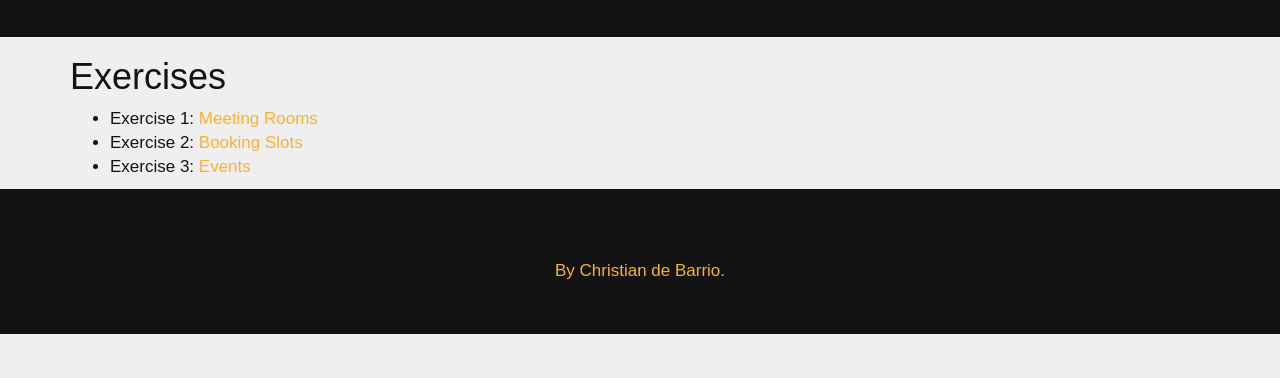
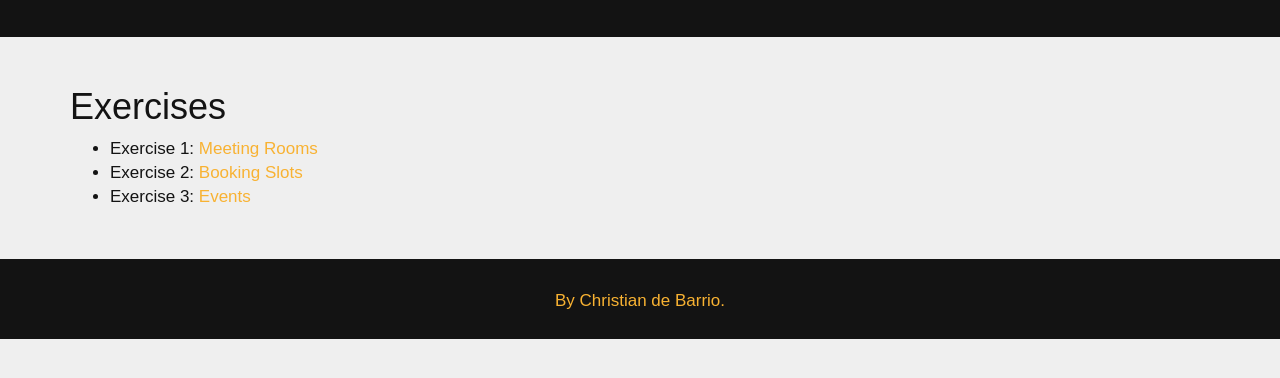
Before and after one commit to christiandebarrio/TechHub-exercises, a plain HTML site: page app/index.html in a window 1280 px wide. Shown: the part 208-586 px from the top of the page. Drawn offline with Linux system fonts and the light colour scheme; a web font is replaced by a local one.

Commit message:
style footer and content

```diff
--- a/app/index.html
+++ b/app/index.html
@@ -29,7 +29,7 @@
     </div>
   </header>
 
-  <div ng-view autoscroll="true"></div>
+  <div ng-view autoscroll="true" class="content"></div>
 
   <footer>
     <div id="footer-container" class="container">
--- a/app/styles/sass/app.sass
+++ b/app/styles/sass/app.sass
@@ -29,12 +29,16 @@ footer
   background-color: $dark
   color: $yellow
   #footer-container
-    padding: 40px
+    padding: 15px
+    margin-top: 40px
     #legal-txt
-      margin-top: 30px
+      margin-top: 15px
 
 .logo-home
   max-width: 220px
+
+.content
+  margin-top: 30px
 
 .card
   padding: 0
```
Also changed, not shown: app/styles/app.css, 1 other file.
